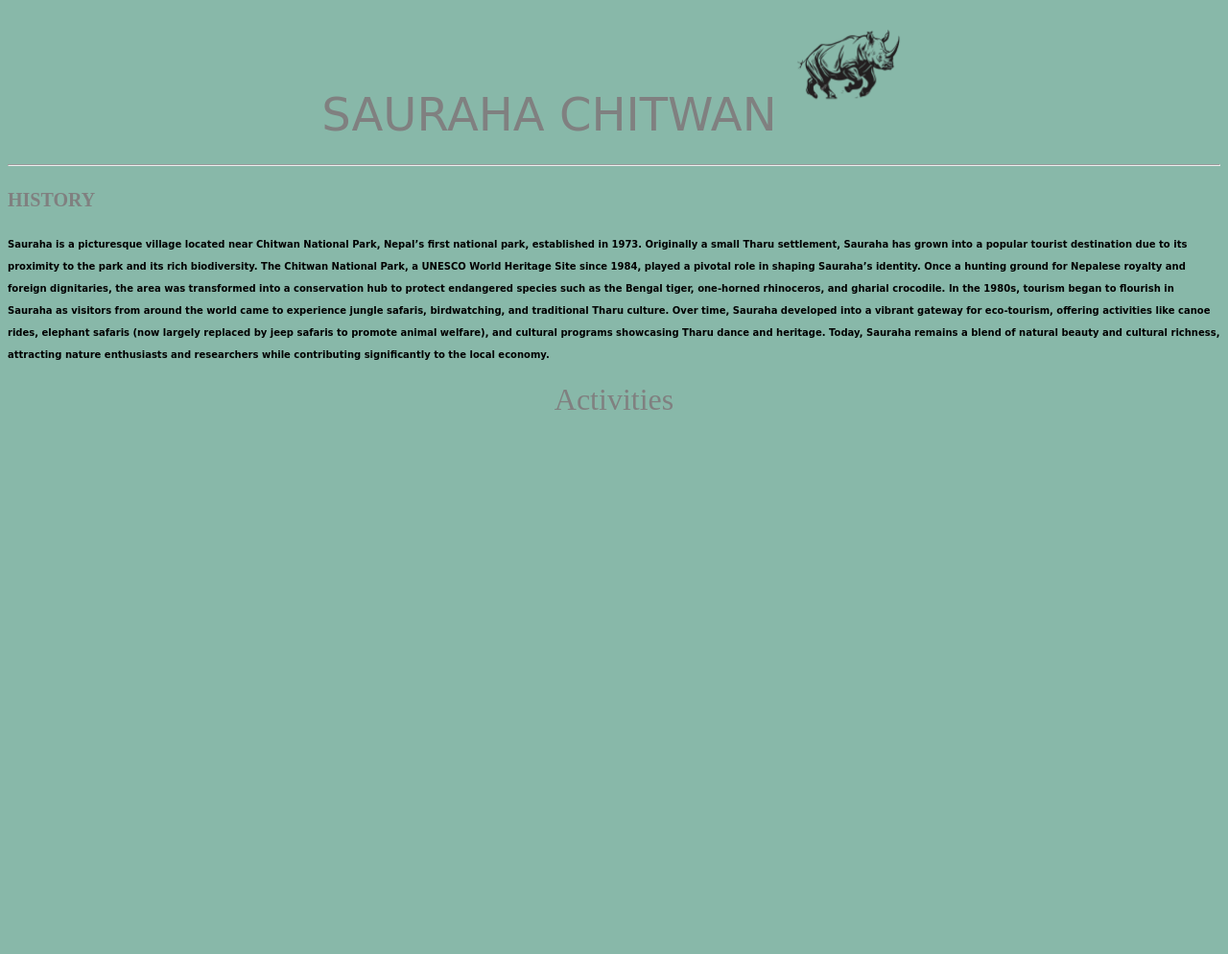
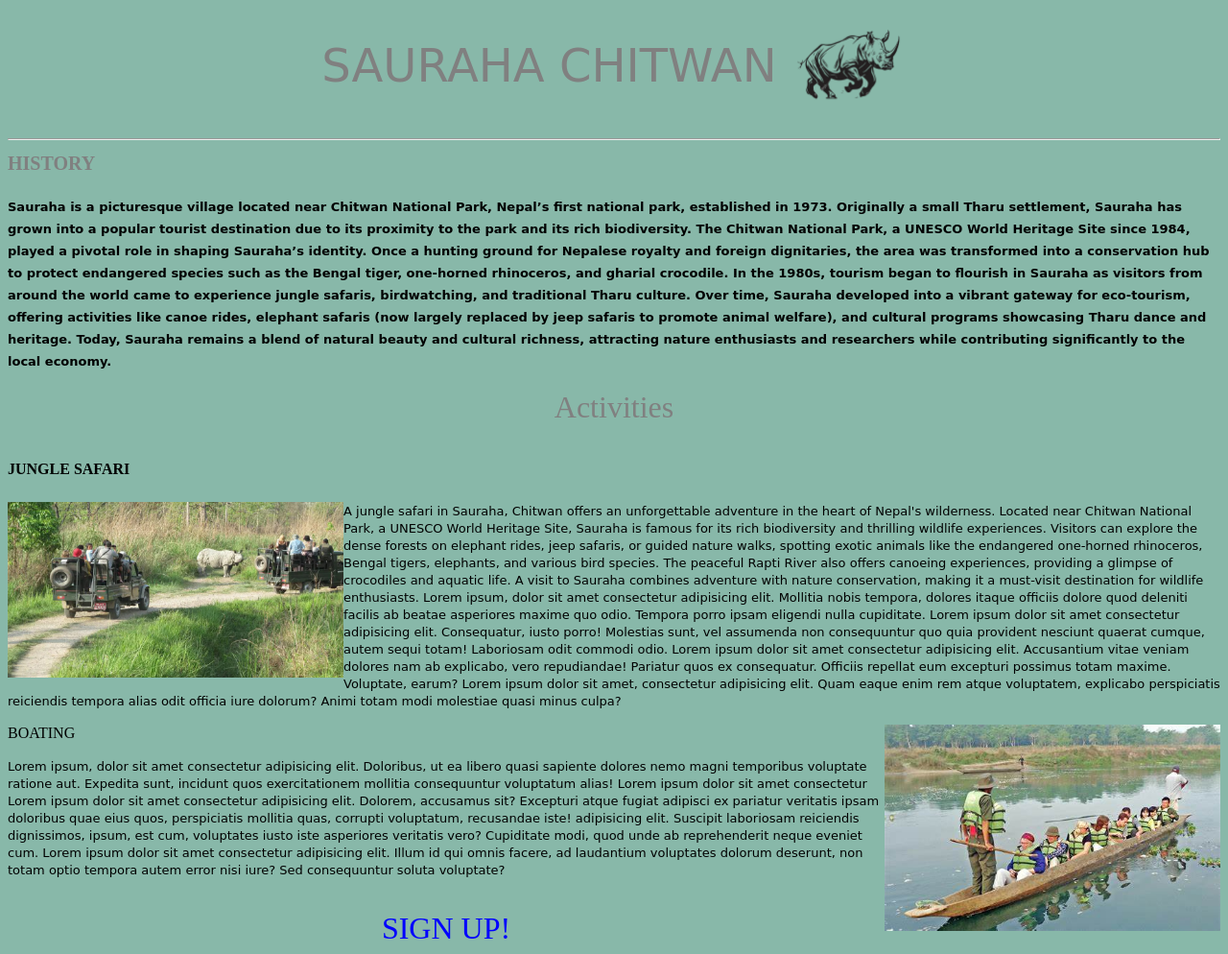
Before and after one commit to rana-anuj/Chitwan-National-Park, a plain HTML site: page index.html in a window 1280 px wide. Shown: the whole page at 96% size. Before the commit the page ends 800 px from the top, so only its background shows below. Drawn offline with Linux system fonts and the light colour scheme.

Commit message:
third commit

```diff
--- a/index.html
+++ b/index.html
@@ -13,22 +13,21 @@
 
             SAURAHA CHITWAN
 
-            <right>
+                <img src="stock-vector-mascot-of-running-angry-rhino-black-white-line-art-vector-illustration-2285566571-removebg-preview.png" width="120" align="center">
 
-                <img src="stock-vector-mascot-of-running-angry-rhino-black-white-line-art-vector-illustration-2285566571-removebg-preview.png" width="120">
 
-            </right>
-            <hr>
 
         </font>
+
     </center>
-<right>
+    <hr>
+<right >
     <font size="1" color="grey" face="bold">
         <h1>
             HISTORY
             <p >
                 <right>
-                <font size="0" color="black" face="cursive">
+                <font size="2" color="black" face="cursive">
                 Sauraha is a picturesque village located near Chitwan National Park, Nepal’s first national park, established in 1973. Originally a small Tharu settlement, Sauraha has grown into a popular tourist destination due to its proximity to the park and its rich biodiversity.
 
 The Chitwan National Park, a UNESCO World Heritage Site since 1984, played a pivotal role in shaping Sauraha’s identity. Once a hunting ground for Nepalese royalty and foreign dignitaries, the area was transformed into a conservation hub to protect endangered species such as the Bengal tiger, one-horned rhinoceros, and gharial crocodile.
@@ -48,6 +47,47 @@ Today, Sauraha remains a blend of natural beauty and cultural richness, attracti
         Activities
     </font>
 </center>
+<h1><font size="3" color="black" face="bold">
+    JUNGLE SAFARI
+</font>
+</h1>
+<img src="chitwan-jeep-safari-1035x540.jpg" width="350px" align="left">
+<p>
+
+ <font size="2" color="black" face="cursive">
+        A jungle safari in Sauraha, Chitwan offers an unforgettable adventure in the heart of Nepal's wilderness. Located near Chitwan National Park, a UNESCO World Heritage Site, Sauraha is famous for its rich biodiversity and thrilling wildlife experiences. Visitors can explore the dense forests on elephant rides, jeep safaris,
+         or guided nature walks, spotting exotic animals like the endangered one-horned rhinoceros, Bengal tigers, elephants, and various bird species. The peaceful Rapti River also offers canoeing experiences, providing a glimpse of crocodiles and aquatic life. A visit to Sauraha combines adventure with nature conservation, making
+         it a must-visit destination for wildlife enthusiasts. Lorem ipsum, dolor sit amet consectetur adipisicing elit. Mollitia nobis tempora, dolores itaque officiis dolore quod deleniti facilis ab beatae asperiores maxime quo odio. Tempora porro ipsam eligendi nulla cupiditate.
+         Lorem ipsum dolor sit amet consectetur adipisicing elit. Consequatur, iusto porro! Molestias sunt, vel assumenda non consequuntur quo quia provident nesciunt quaerat cumque, autem sequi totam! Laboriosam odit commodi odio.
+         Lorem ipsum dolor sit amet consectetur adipisicing elit. Accusantium vitae veniam dolores nam ab explicabo, vero repudiandae! Pariatur quos ex consequatur. Officiis repellat eum excepturi possimus totam maxime. Voluptate, earum?
+         Lorem ipsum dolor sit amet, consectetur adipisicing elit. Quam eaque enim rem atque voluptatem, explicabo perspiciatis reiciendis tempora alias odit officia iure dolorum? Animi totam modi molestiae quasi minus culpa?
+ </font><br>
+</p>
+
+<font size="3" color="black" face="bold">
+    BOATING
+</font>
+<img src="OIP (4).jpg" alt="" width="350px" align="right">
+<p>
+    <font size="2" color="black" face="cursive">
+        Lorem ipsum, dolor sit amet consectetur adipisicing elit. Doloribus, ut ea libero quasi sapiente dolores nemo magni temporibus voluptate ratione aut. Expedita sunt, incidunt quos exercitationem mollitia consequuntur voluptatum alias!
+        Lorem ipsum dolor sit amet consectetur Lorem ipsum dolor sit amet consectetur adipisicing elit. Dolorem, accusamus sit? Excepturi atque fugiat adipisci ex pariatur veritatis ipsam doloribus quae eius quos, perspiciatis mollitia quas, corrupti voluptatum, recusandae iste!
+         adipisicing elit. Suscipit laboriosam reiciendis dignissimos, ipsum, est cum, voluptates iusto iste asperiores veritatis vero? Cupiditate modi, quod unde ab reprehenderit neque eveniet cum. Lorem ipsum dolor sit amet consectetur adipisicing elit. Illum id qui omnis facere, ad laudantium voluptates dolorum deserunt, non totam optio tempora autem error nisi iure? Sed consequuntur soluta voluptate?
+    </font>
+
+</p><br>
+<center>
+    <font size="6" color="blue" face="bold">SIGN UP!</font>
+
+</center>
+<center>
+    <form action="" method="post"><form:post--->
+
+    </form>
+</center>
+
+
+
 
 </body>
 </html>
```
Also changed, not shown: OIP (4).jpg (added), chitwan-jeep-safari-1035x540.jpg (added).
